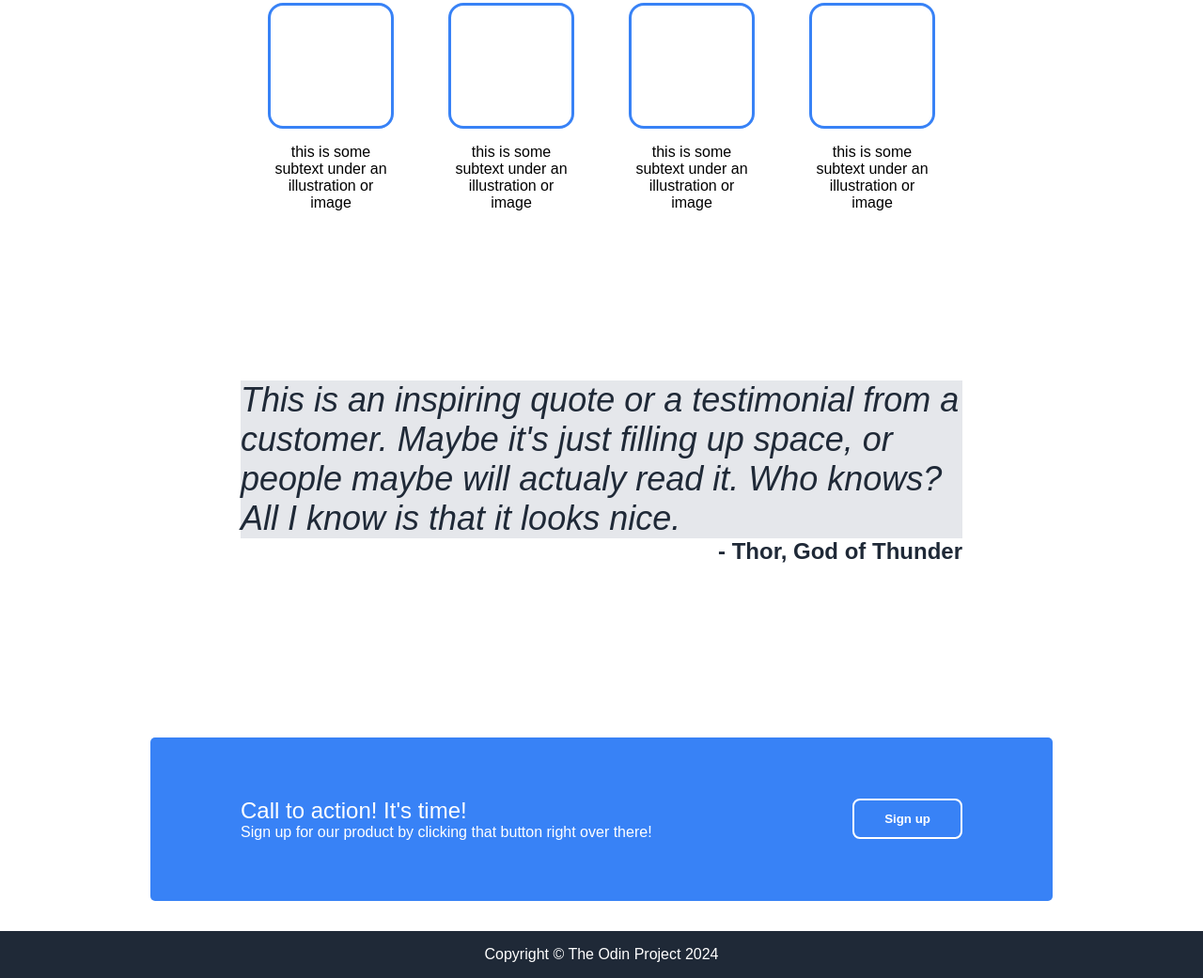
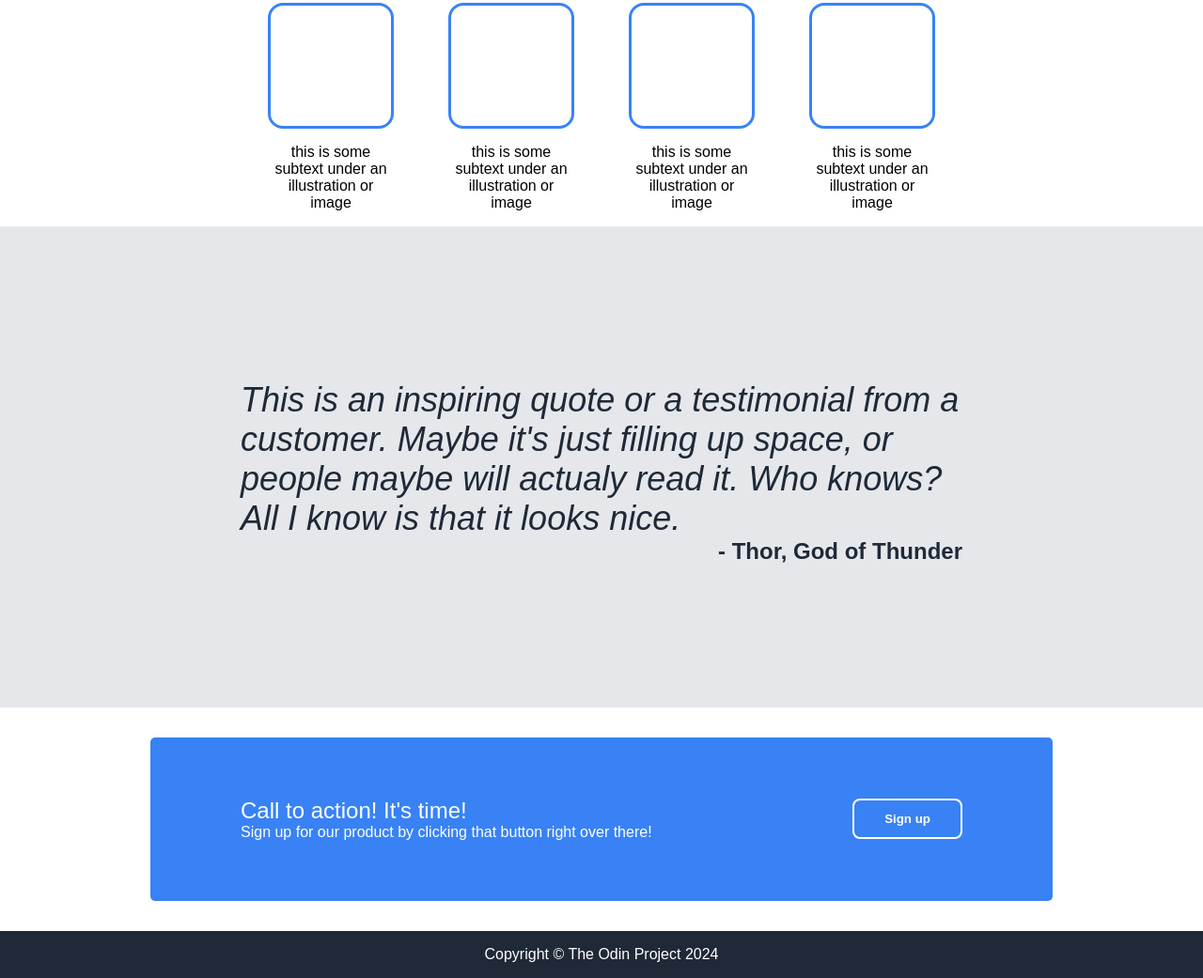
Before and after one commit to GorillaZG/landing-page, a plain HTML site: page index.html in a window 1280 px wide. Shown: the part 694-1735 px from the top of the page at 94% size. Drawn offline with Linux system fonts and the light colour scheme.

Commit message:
feat: improved layout of 3rd section

```diff
--- a/styles.css
+++ b/styles.css
@@ -128,7 +128,7 @@ h1 {
   display: flex;
   padding-top: 10%;
   padding-bottom: 10%;
-  background-color: E5E7EB;
+  background-color: #E5E7EB;
   flex-direction: column;
 }
 
```
